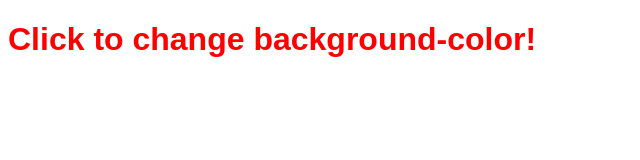
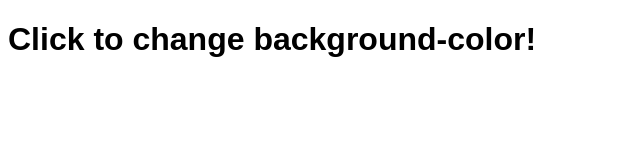
Before and after one commit to AprendiendoFrontend/npm-project, a website: page dist/index.html in a window 1280 px wide. Shown: the whole page, without its empty margins (0-640 px from the left). Drawn offline with nearby package versions, Linux system fonts and the light colour scheme; files that its build step writes are made by us from their sources.

```diff
--- a/src/scss/main.scss
+++ b/src/scss/main.scss
@@ -4,6 +4,5 @@
 
   h1 {
     font-weight: bold;
-    color: red;
   }
 }
```
Also changed, not shown: package.json (+10 -2 lines), 2 other files.
